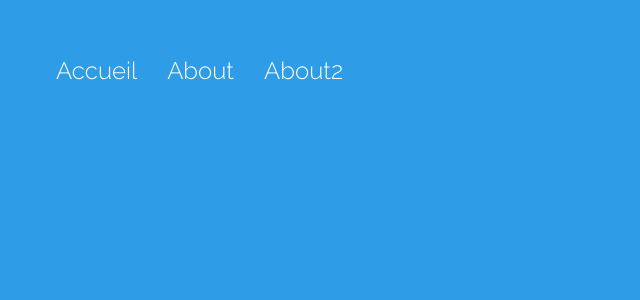
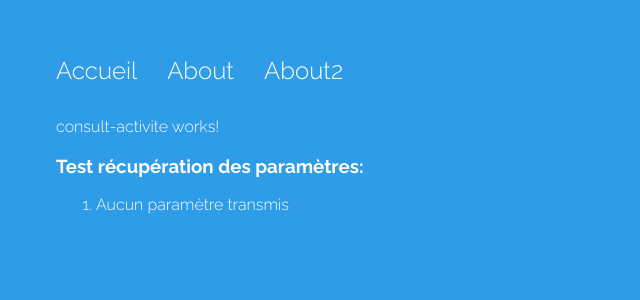
Before and after one commit to sosoYim/ModuleAngularTP3, an Angular app: page /consultAct in a window 1280 px wide. Before the commit this address led to /. Shown: the top 300 px of the page, without its empty margins (0-640 px from the left). Built offline with nearby package versions, Linux system fonts and the light colour scheme.

Commit message:
feat: tp 4.7 router params

```diff
--- a/src/app/app.config.ts
+++ b/src/app/app.config.ts
@@ -1,10 +1,11 @@
 import { ApplicationConfig, provideBrowserGlobalErrorListeners } from '@angular/core';
-import { provideRouter } from '@angular/router';
+import { provideRouter, withComponentInputBinding } from '@angular/router';
 import { routes } from './app.routes';
 
 export const appConfig: ApplicationConfig = {
   providers: [
     provideBrowserGlobalErrorListeners(),
-    provideRouter(routes)
+    // withComponentInputBinding: 경로 파라미터(:id 등)를 같은 이름의 컴포넌트 input()에 자동으로 넣어 줌
+    provideRouter(routes, withComponentInputBinding())
   ]
 };
--- /dev/null
+++ b/src/app/consult-activite/consult-activite.html
@@ -0,0 +1,15 @@
+<p>consult-activite works!</p>
+
+<!-- TP4 4.8: 전달받은 파라미터 표시 -->
+<h3>Test récupération des paramètres:</h3>
+<ol>
+  <!-- TP4 4.10: 파라미터 개수에 따라 @if로 표시 분기 -->
+  @if (id()) {
+    <li>Paramètre 1 transmis: <strong>{{ id() }}</strong></li>
+  } @else {
+    <li>Aucun paramètre transmis</li>
+  }
+  @if (id2()) {
+    <li>Paramètre 2 transmis: <strong>{{ id2() }}</strong></li>
+  }
+</ol>
--- /dev/null
+++ b/src/app/consult-activite/consult-activite.ts
@@ -0,0 +1,15 @@
+import { Component, input } from '@angular/core';
+
+@Component({
+  imports: [],
+  selector: 'app-consult-activite',
+  styleUrl: './consult-activite.scss',
+  templateUrl: './consult-activite.html',
+})
+export class ConsultActivite {
+  // TP4 4.7: 경로 파라미터를 input()으로 받음
+  // (TP의 ActivatedRoute.snapshot.params 대신, withComponentInputBinding으로 자동 연결)
+  // 파라미터가 없으면 undefined
+  readonly id = input<string>();
+  readonly id2 = input<string>();
+}
```
Also changed, not shown: src/app/app.routes.ts (+7 -0 lines), src/app/consult-activite/consult-activite.scss (added), 1 other file (tests, documents, lock files or other folders).
